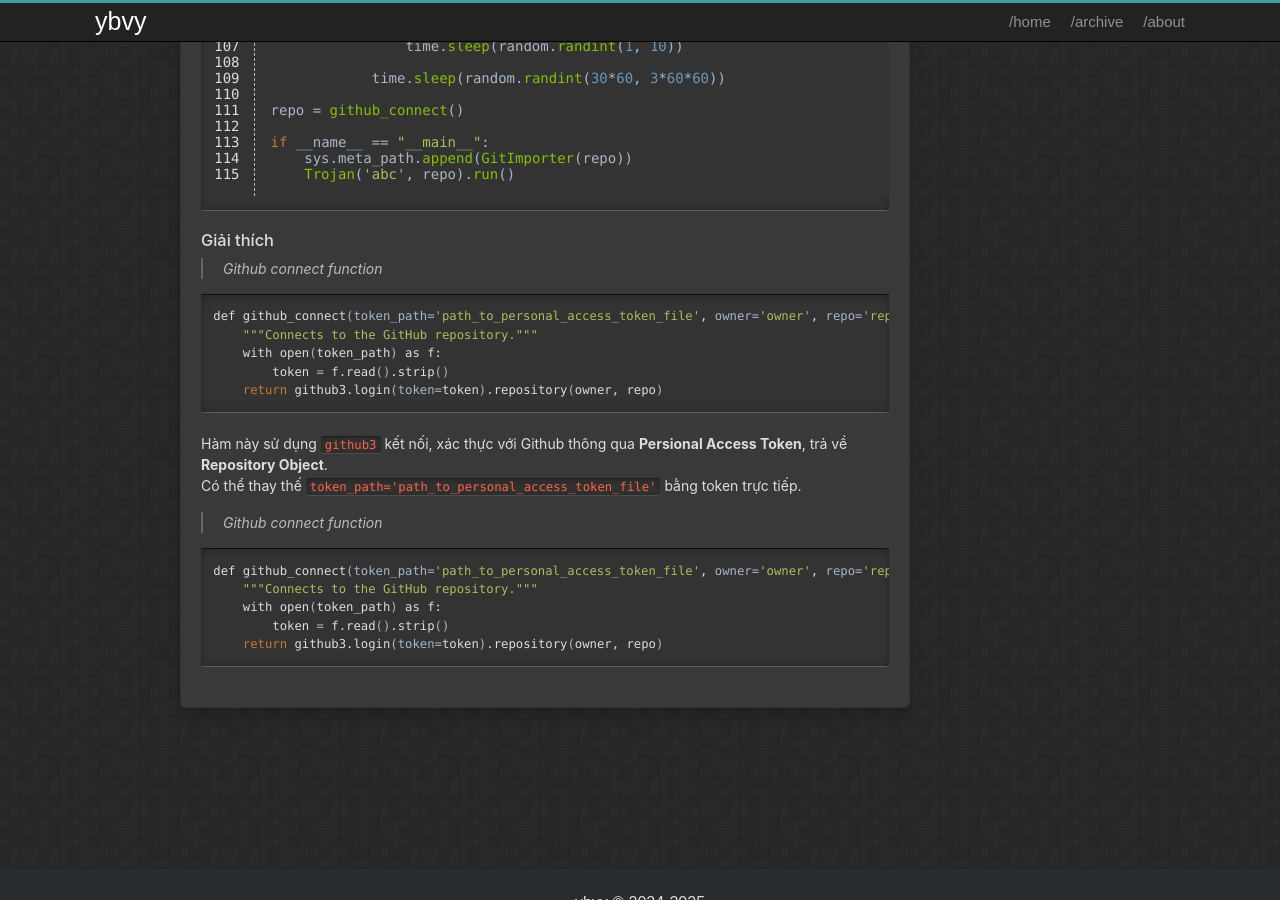
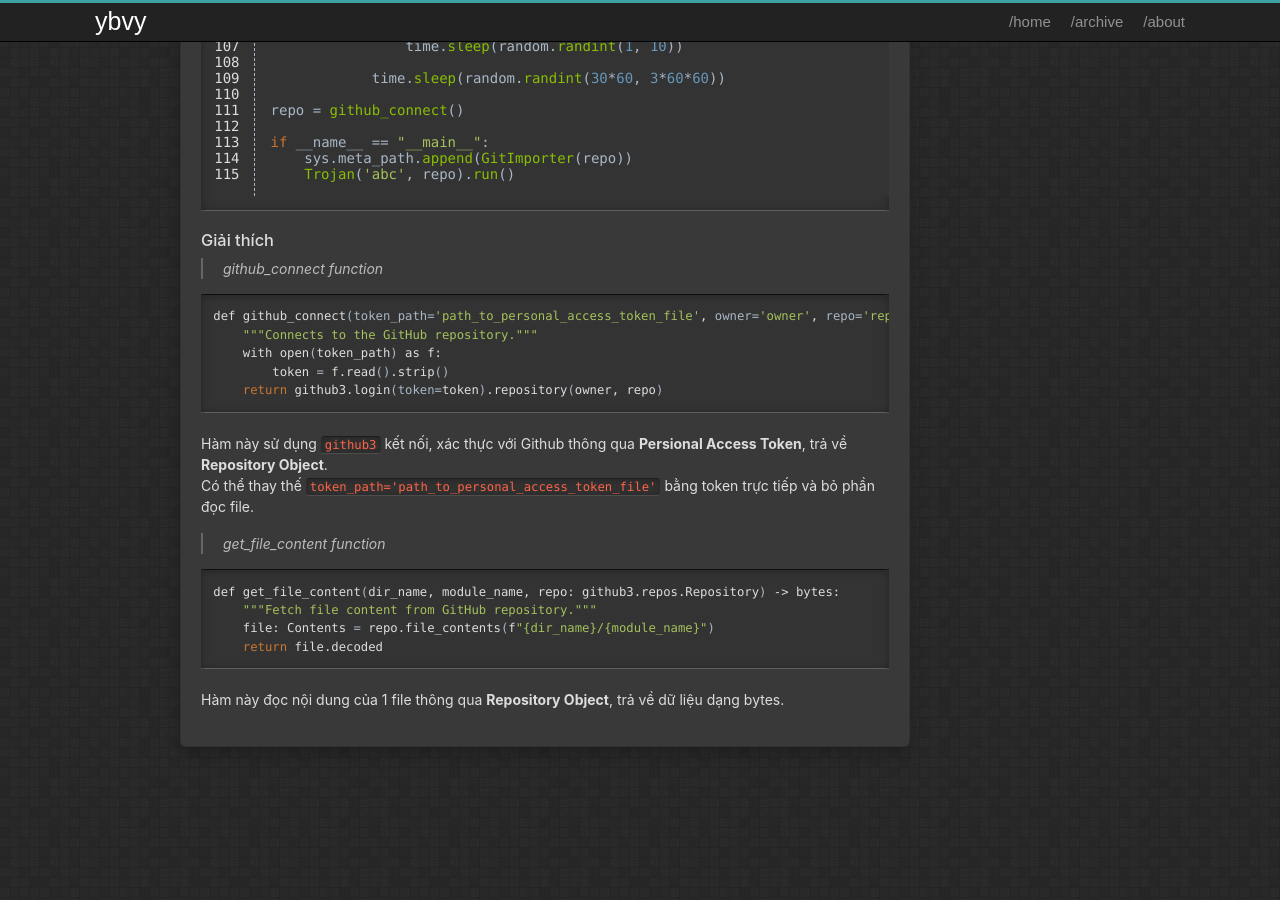
Before and after one commit to ybvy/ybvy.github.io, a Jekyll site: the page built from _posts/2025-03-21-trojan-with-github.md, in a window 1280 px wide and 900 px high, scrolled down 3693 px. Built offline with Jekyll 4.4.1, drawn with Linux system fonts in a browser that asks for light colours; comment, search, counter and statistics services are not loaded.

Commit message:
add post trojan

```diff
--- a/_posts/2025-03-21-trojan-with-github.md
+++ b/_posts/2025-03-21-trojan-with-github.md
@@ -216,7 +216,7 @@ if __name__ == "__main__":
 
 ### Giải thích
 
-> Github connect function
+> github_connect function
 {% highlight bash %}
 def github_connect(token_path='path_to_personal_access_token_file', owner='owner', repo='repo_name') -> github3.repos.Repository:
     """Connects to the GitHub repository."""
@@ -225,17 +225,16 @@ def github_connect(token_path='path_to_personal_access_token_file', owner='owner
     return github3.login(token=token).repository(owner, repo)
 {% endhighlight %}
 Hàm này sử dụng `github3` kết nối, xác thực với Github thông qua **Persional Access Token**, trả về  **Repository Object**.
-Có thể thay thế `token_path='path_to_personal_access_token_file'` bằng token trực tiếp.
+Có thể thay thế `token_path='path_to_personal_access_token_file'` bằng token trực tiếp và bỏ phần đọc file.
 
-
-> Github connect function
+> get_file_content function
 {% highlight bash %}
-def github_connect(token_path='path_to_personal_access_token_file', owner='owner', repo='repo_name') -> github3.repos.Repository:
-    """Connects to the GitHub repository."""
-    with open(token_path) as f:
-        token = f.read().strip()
-    return github3.login(token=token).repository(owner, repo)
+def get_file_content(dir_name, module_name, repo: github3.repos.Repository) -> bytes:
+    """Fetch file content from GitHub repository."""
+    file: Contents = repo.file_contents(f"{dir_name}/{module_name}")
+    return file.decoded
 {% endhighlight %}
+Hàm này đọc nội dung của 1 file thông qua **Repository Object**, trả về dữ liệu dạng bytes.
 
 <script src="https://giscus.app/client.js"
         data-repo="ybvy/ybvy.github.io"
```
